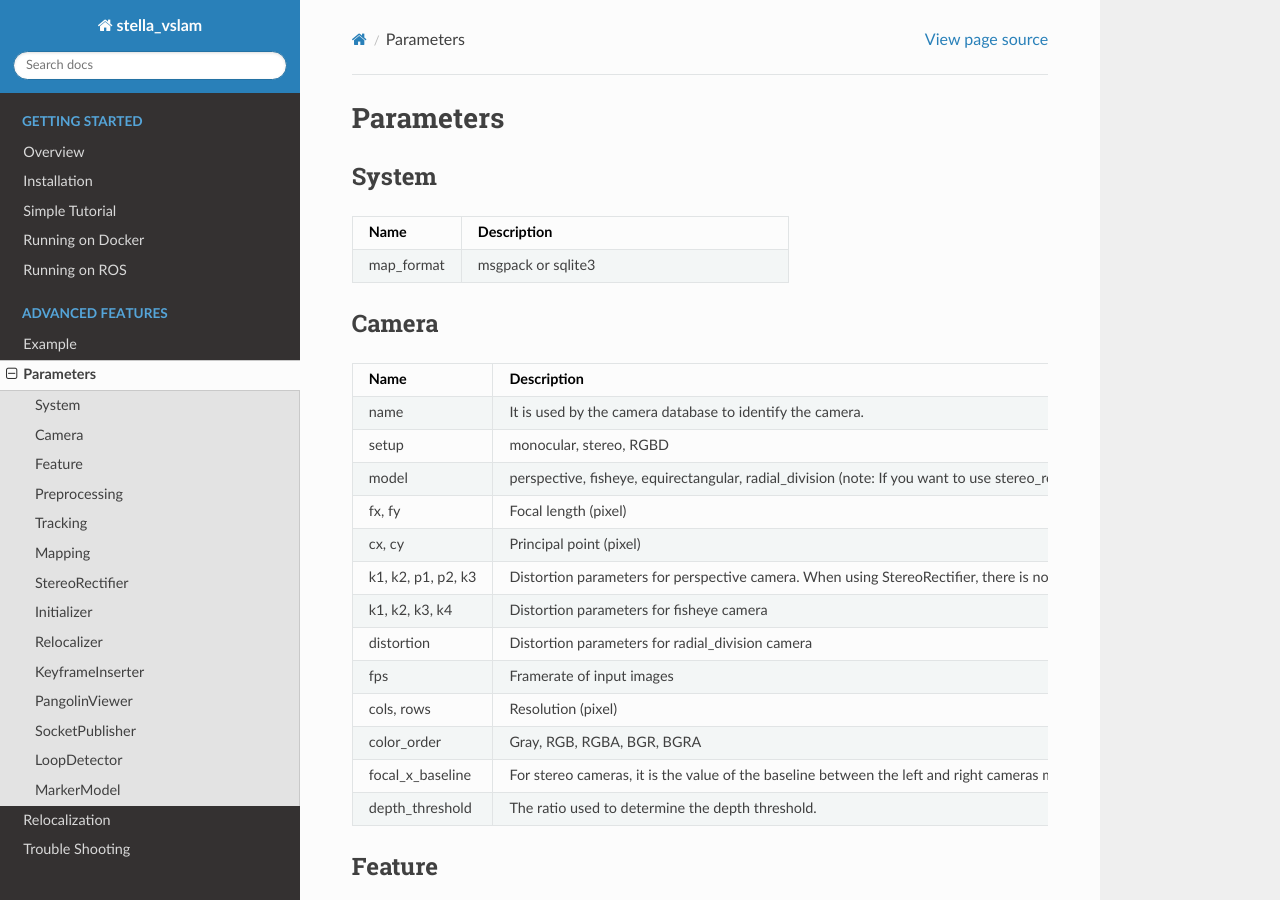
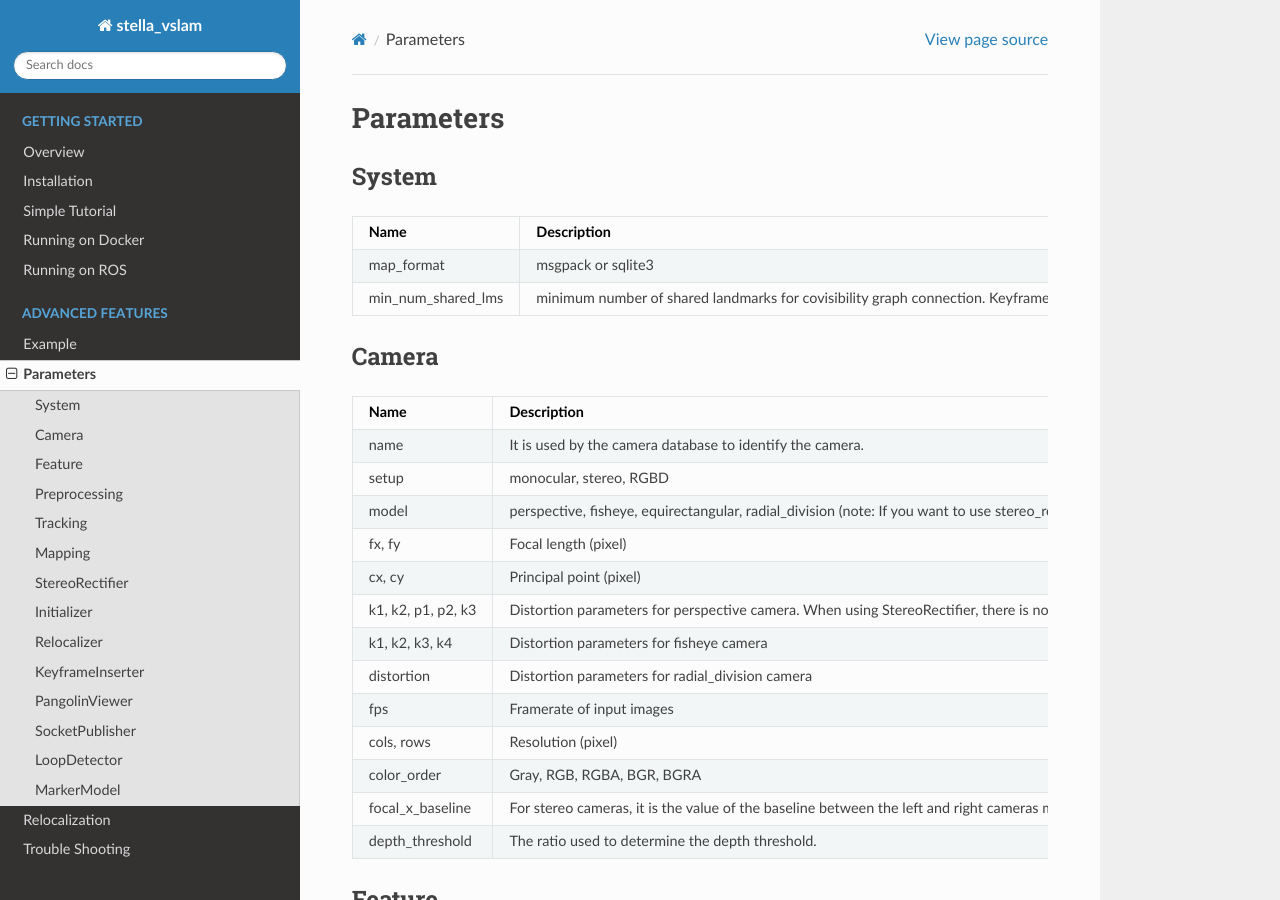
Before and after one commit to stella-cv/docs, a Sphinx documentation site: the page built from docs/parameters.rst, in a window 1280 px wide and 900 px high. Built offline with Sphinx 7.4.7 and the Read the Docs theme 2.0.0, drawn with Linux system fonts in a browser that asks for light colours.

Commit message:
Add min_num_shared_lms

```diff
--- a/docs/parameters.rst
+++ b/docs/parameters.rst
@@ -18,6 +18,8 @@ System
       - Description
     * - map_format
       - msgpack or sqlite3
+    * - min_num_shared_lms
+      - minimum number of shared landmarks for covisibility graph connection. Keyframes that exceed the threshold are considered to share a sufficient number of landmarks and are used for local BA, loop detection and graph optimization.
 
 .. _section-parameters-camera:
 
```
